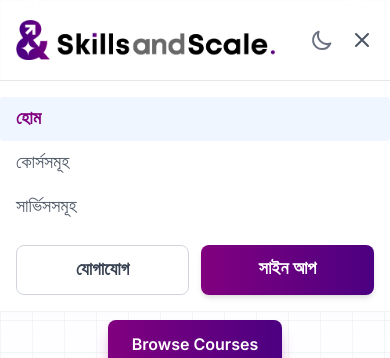
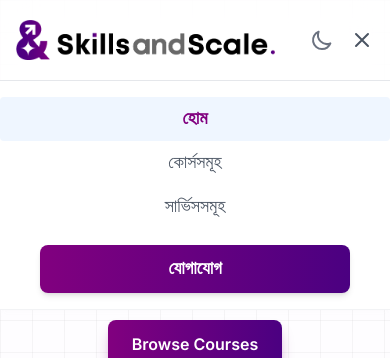
Before and after one commit to graphicsnessacademy/skillsandscale, a React (Vite) app in the folder client/: page / in a window 390 px wide. Both pictures are taken after a click on the button 362 px from the left and 40 px from the top of the page. Shown: the top 358 px of the page. Built offline with nearby package versions, Linux system fonts and the light colour scheme; no server answers.

Commit message:
Fix: Sync notification routes and triggers for production

```diff
--- a/client/src/Components/Header.tsx
+++ b/client/src/Components/Header.tsx
@@ -124,17 +124,20 @@ const Header = () => {
 
       {/* Mobile Menu */}
       {isMobileMenuOpen && (
-        <div className="md:hidden bg-white dark:bg-gray-900 py-4 border-t border-gray-200 dark:border-gray-800 font-hind-siliguri">
+        <div className="text-center md:hidden bg-white dark:bg-gray-900 py-4 border-t border-gray-200 dark:border-gray-800 font-hind-siliguri">
           <Link to="/" className={mobileIsActive('/')} onClick={() => setIsMobileMenuOpen(false)}>হোম</Link>
           <Link to="/courses" className={mobileIsActive('/courses')} onClick={() => setIsMobileMenuOpen(false)}>কোর্সসমূহ</Link>
           <Link to="/services" className={mobileIsActive('/services')} onClick={() => setIsMobileMenuOpen(false)}>সার্ভিসসমূহ</Link>
 
-          <div className="px-4 mt-4 grid grid-cols-2 gap-3">
+          <div className="px-10 mt-4">
+           {/* Mobile Menu
             <Link to="/contact" className="block text-center border border-gray-300 dark:border-gray-700 text-gray-700 dark:text-gray-200 px-4 py-2.5 rounded-lg font-semibold hover:bg-gray-50 dark:hover:bg-gray-800 transition-colors text-lg" onClick={() => setIsMobileMenuOpen(false)}>
               যোগাযোগ
             </Link>
-            <Link to="/signup" className="block text-center bg-gradient-to-r from-brand-magenta to-brand-violet text-white px-4 py-2.5 rounded-lg font-semibold hover:from-brand-violet hover:to-brand-magenta transition-colors shadow-md text-lg" onClick={() => setIsMobileMenuOpen(false)}>
-              সাইন আপ
+            */}
+
+            <Link to="/contact" className="block text-center bg-gradient-to-r from-brand-magenta to-brand-violet text-white px-4 py-2.5 rounded-lg font-semibold hover:from-brand-violet hover:to-brand-magenta transition-colors shadow-md text-lg" onClick={() => setIsMobileMenuOpen(false)}>
+              যোগাযোগ
             </Link>
           </div>
         </div>
```
